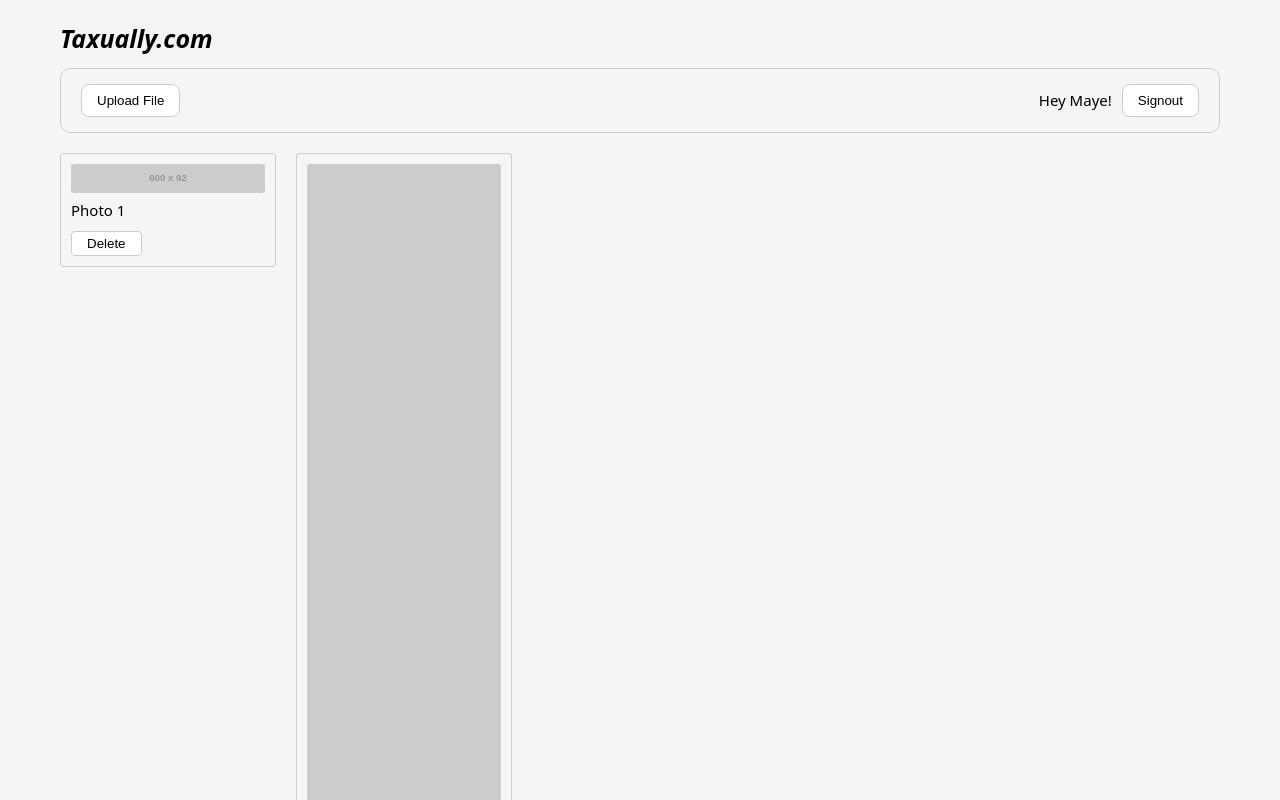
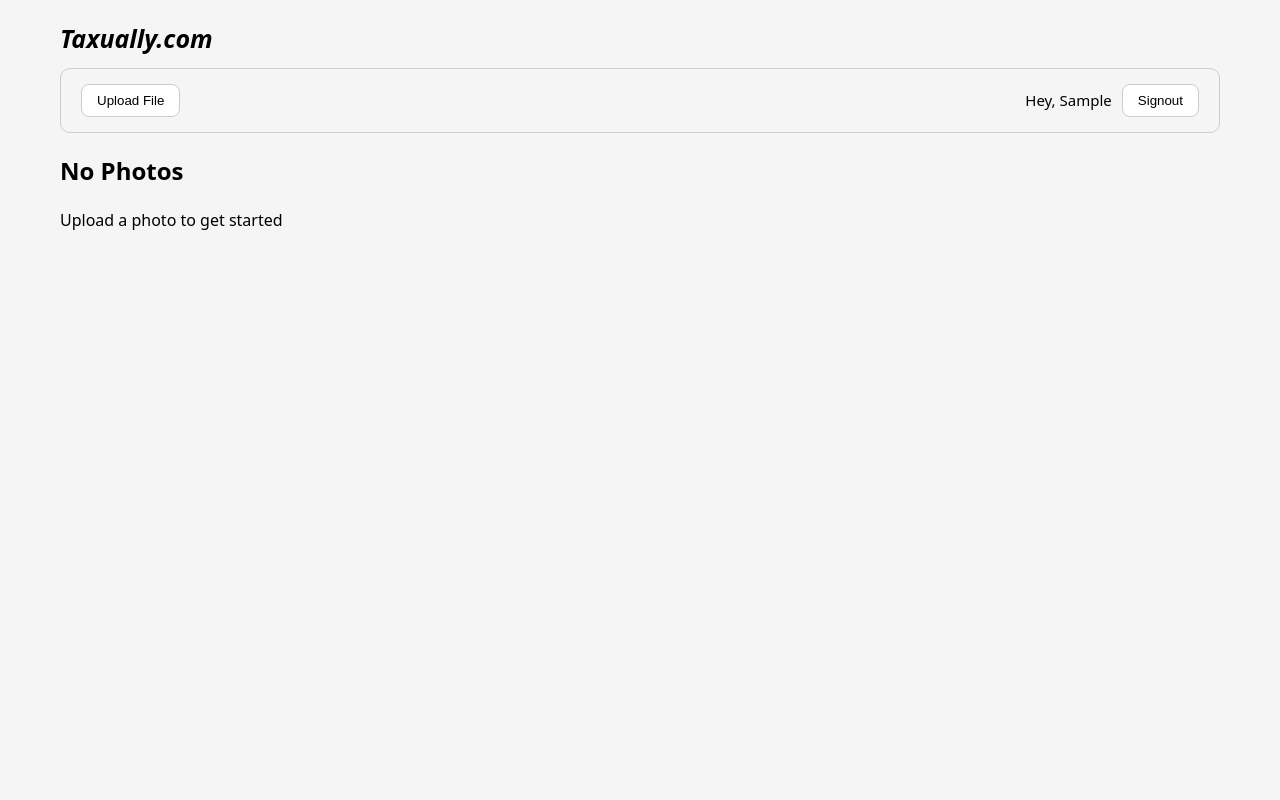
Before and after one commit to mayeedwin/taxually-app, an Angular app: page / in a window 1280 px wide. Built offline with nearby package versions, Linux system fonts and the light colour scheme; sample sign-in values are in the browser's storage.

Commit message:
List no-photo temeplate if no photos to list

```diff
--- a/src/app/modules/home/home/home.component.html
+++ b/src/app/modules/home/home/home.component.html
@@ -5,11 +5,20 @@
       <button>Upload File</button>
     </div>
     <div class="nav-item">
-      <span> Hey Maye! </span>
+      <span> Hey, {{ user.firstName }}</span>
       <button (click)="logout()">Signout</button>
     </div>
   </nav>
-  <section class="photo-listing">
+  <section
+    class="photo-listing"
+    *ngIf="photoList && photoList.length > 0; else noPhotos"
+  >
     <app-photo *ngFor="let photo of photoList" [data]="photo"></app-photo>
   </section>
+  <ng-template #noPhotos>
+    <div class="no-photos">
+      <h1>No Photos</h1>
+      <p>Upload a photo to get started</p>
+    </div>
+  </ng-template>
 </section>
--- a/src/app/modules/home/home/home.component.ts
+++ b/src/app/modules/home/home/home.component.ts
@@ -10,18 +10,18 @@ import { AuthService } from 'src/app/services/auth/auth.service';
 export class HomeComponent implements OnInit {
   user!: User;
   photoList: PhotoItem[] = [
-    {
-      id: 1,
-      title: 'Photo 1',
-      url: 'https://via.placeholder.com/600/92c952',
-      albumId: 1,
-    },
-    {
-      id: 2,
-      title: 'Photo 2',
-      url: 'https://via.placeholder.com/600/771796',
-      albumId: 1,
-    },
+    // {
+    //   id: 1,
+    //   title: 'Photo 1',
+    //   url: 'https://via.placeholder.com/600/92c952',
+    //   albumId: 1,
+    // },
+    // {
+    //   id: 2,
+    //   title: 'Photo 2',
+    //   url: 'https://via.placeholder.com/600/771796',
+    //   albumId: 1,
+    // },
   ];
   constructor(private authService: AuthService) {
     // Set the user.
@@ -30,7 +30,6 @@ export class HomeComponent implements OnInit {
 
   ngOnInit(): void {
     // Log the user.
-    console.log(this.user);
   }
 
   /**
```
